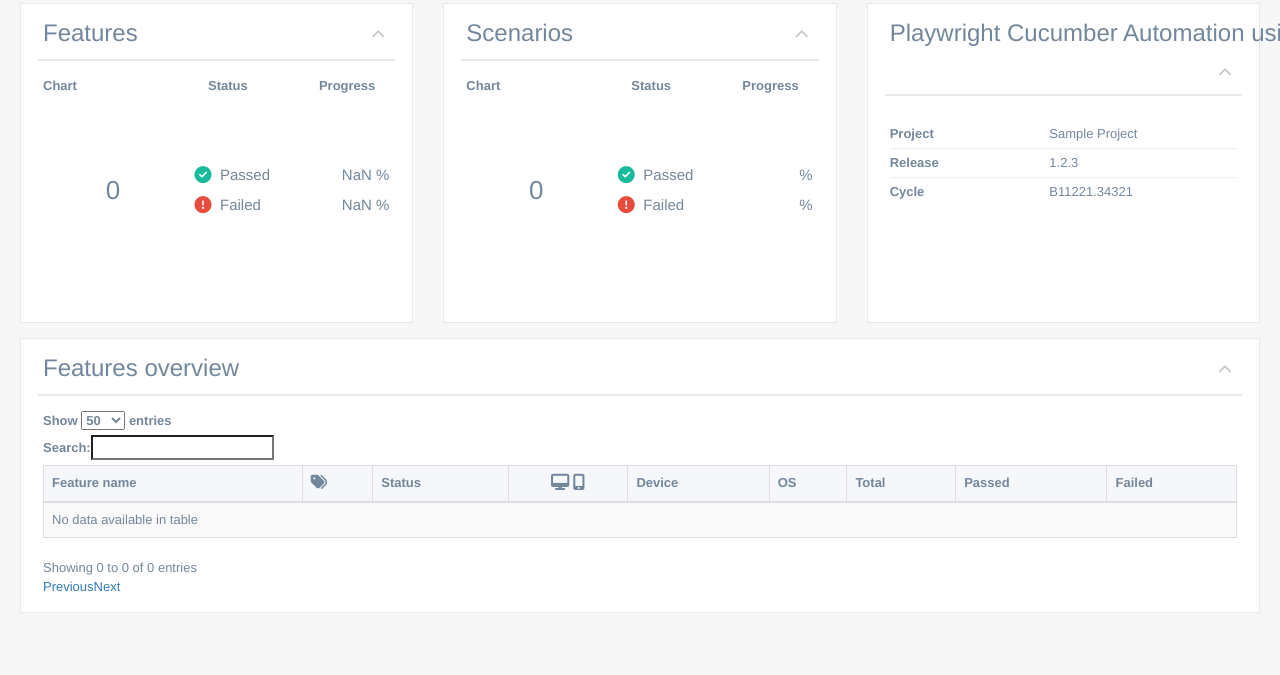
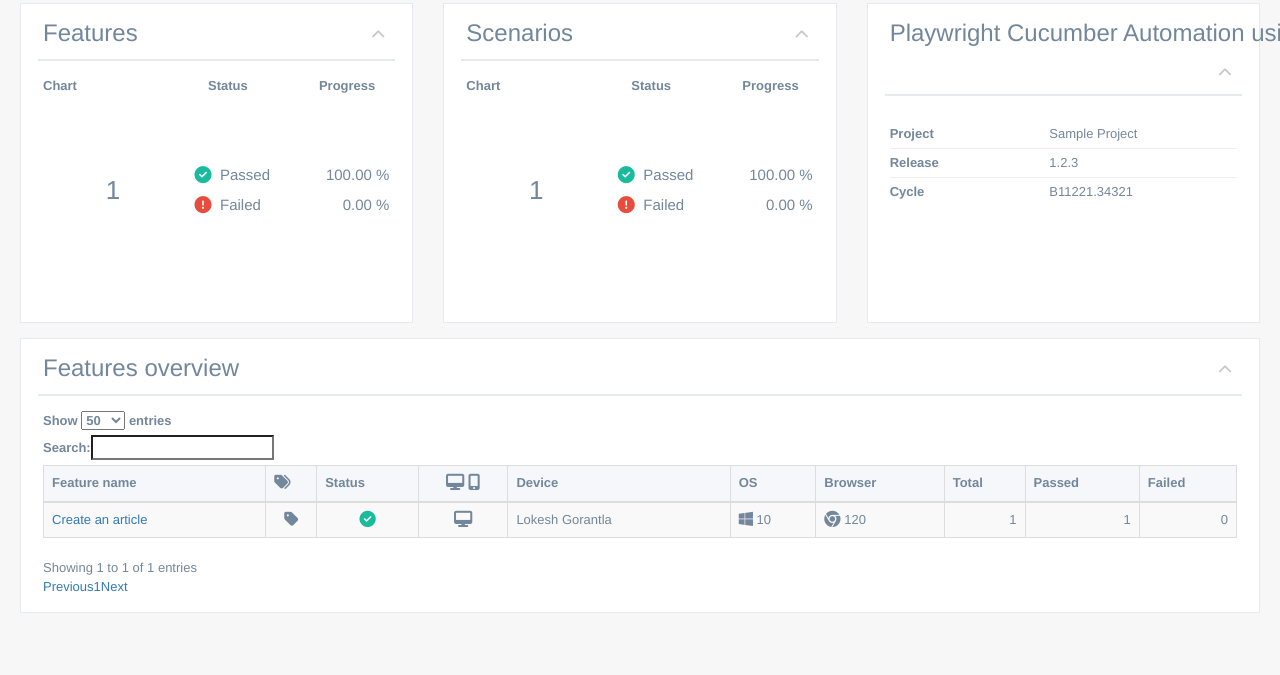
Before and after one commit to MartianFlow/playwright_cucumber_api_e2e, a website: page test-result/index.html in a window 1280 px wide. Shown: the part 65-740 px from the top of the page. Drawn offline with nearby package versions, Linux system fonts and the light colour scheme.

Commit message:
fix:Bug fixed :bug:

```diff
--- a/@rerun.txt
+++ /dev/null
@@ -1 +0,0 @@
-src/test/features/create_article.feature:4
--- a/test-result/index.html
+++ b/test-result/index.html
@@ -753,7 +753,7 @@
         <tr>
             <td class="chart">
                 <canvas id="feature-chart"></canvas>
-                <div class="total">0</div>
+                <div class="total">1</div>
             </td>
             <td>
                 <table class="tile_info">
@@ -764,7 +764,7 @@
                                 Passed
                             </p>
                         </td>
-                        <td class="percentage">NaN %</td>
+                        <td class="percentage">100.00 %</td>
                     </tr>
                     <tr>
                         <td>
@@ -773,7 +773,7 @@
                                 Failed
                             </p>
                         </td>
-                        <td class="percentage">NaN %</td>
+                        <td class="percentage">0.00 %</td>
                     </tr>
 
 
@@ -820,7 +820,7 @@
         <tr>
             <td class="chart">
                 <canvas id="scenario-chart"></canvas>
-                <div class="total">0</div>
+                <div class="total">1</div>
             </td>
             <td>
                 <table class="tile_info">
@@ -831,7 +831,7 @@
                                 Passed
                             </p>
                         </td>
-                        <td class="percentage"> %</td>
+                        <td class="percentage">100.00 %</td>
                     </tr>
                     <tr>
                         <td>
@@ -840,7 +840,7 @@
                                 Failed
                             </p>
                         </td>
-                        <td class="percentage"> %</td>
+                        <td class="percentage">0.00 %</td>
 
 
                     </tr>
@@ -935,6 +935,8 @@
                             <th>OS</th>
 
 
+                            <th>Browser</th>
+
 
 
 
@@ -949,6 +951,96 @@
                     </thead>
 
                     <tbody>
+
+                    <tr>
+                        <td>
+                            <a href="features/89f63fc2-dde7-40c5-ae30-d8ae46cd7aaa-create-an-article.html">Create an article</a>
+                        </td>
+                        <td class="text-center">
+
+
+
+
+
+
+
+
+
+
+
+                            <i class="fa fa-tag fa-lg" data-toggle="tooltip" data-placement="top"
+                               title="@e2e">
+                                <span>@e2e</span>
+                            </i>
+
+
+                        </td>
+                        <td class="text-center">
+
+
+
+
+
+
+                            <i class="fa fa-check-circle passed-color fa-lg" data-toggle="tooltip" data-placement="top" title="Passed">
+                                <span>check-circle passed-color</span>
+                            </i>
+                        </td>
+
+                            <td class="text-center">
+
+
+
+
+
+
+                                <i class="fa fa-desktop fa-lg" data-toggle="tooltip" data-placement="top" title="Desktop">
+                                    <span>desktop</span>
+                                </i>
+                            </td>
+                            <td>
+
+
+
+
+                                Lokesh Gorantla
+                            </td>
+                            <td>
+
+
+
+
+                                <i class="fa fa-windows fa-lg"><span>windows</span></i>
+                                10
+                            </td>
+
+
+                            <td>
+
+
+
+
+
+
+                                <i class="fa fa-chrome fa-lg">
+                                    <span>chrome</span></i>
+                                120
+
+
+
+                            </td>
+
+
+
+
+                        <td class="text-right ">1</td>
+                        <td class="text-right ">1</td>
+                        <td class="text-right none">0</td>
+
+
+
+
+                    </tr>
 
                     </tbody>
 
@@ -1016,7 +1108,7 @@
                         ],
                         datasets: [{
                             data: [
-                                0,
+                                1,
                                 0,
                                 0,
                                 0,
@@ -1055,7 +1147,7 @@
                         ],
                         datasets: [{
                             data: [
-                                0,
+                                1,
                                 0,
                                 0,
                                 0,
```
Also changed, not shown: src/test/api/AuthApi.ts (+1 -2 lines), src/test/api/CreateArticleApi.ts (+3 -2 lines), tsconfig.json (+5 -4 lines), src/test/api/.auth/user.json, 1 other file.
